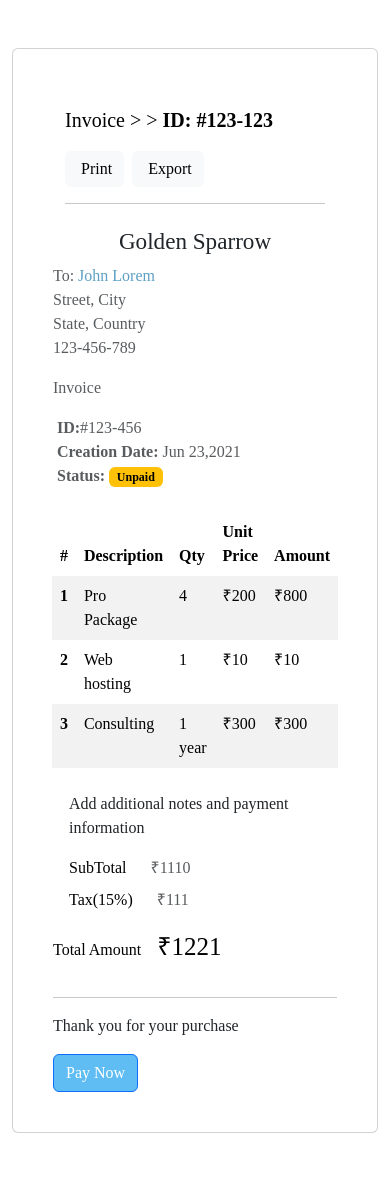
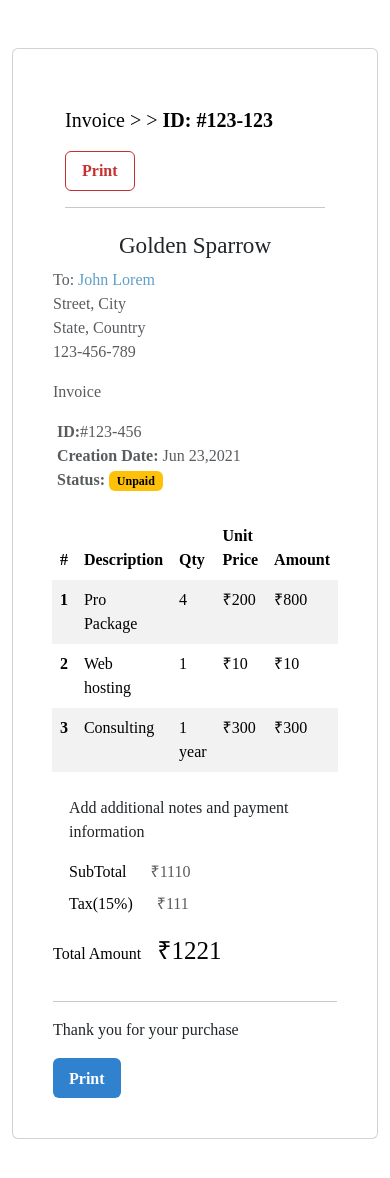
Before and after one commit to razzivofficial/golden_sparrow, a React (Create React App) app: page / in a window 390 px wide. Shown: the top 1178 px of the page. Built offline with nearby package versions, Linux system fonts and the light colour scheme; a web font is replaced by a local one.

Commit message:
Invoice updated and responsive

```diff
--- a/src/pages/invoice/Invoice.jsx
+++ b/src/pages/invoice/Invoice.jsx
@@ -5,14 +5,13 @@ import {
   MDBContainer,
   MDBRow,
   MDBCol,
-  MDBBtn,
   MDBIcon,
   MDBTypography,
   MDBTable,
   MDBTableHead,
   MDBTableBody,
 } from "mdb-react-ui-kit";
-
+import { Button, ChakraProvider } from "@chakra-ui/react";
 export default function Invoice() {
   return (
     <MDBContainer className="py-5">
@@ -26,27 +25,11 @@ export default function Invoice() {
                 </p>
               </MDBCol>
               <MDBCol xl="3" className="float-end">
-                <MDBBtn
-                  color="light"
-                  ripple="dark"
-                  className="text-capitalize border-0"
-                >
-                  <MDBIcon fas icon="print" color="primary" className="me-1" />
-                  Print
-                </MDBBtn>
-                <MDBBtn
-                  color="light"
-                  ripple="dark"
-                  className="text-capitalize border-0 ms-2"
-                >
-                  <MDBIcon
-                    far
-                    icon="file-pdf"
-                    color="danger"
-                    className="me-1"
-                  />
-                  Export
-                </MDBBtn>
+                <ChakraProvider>
+                  <Button colorScheme="red" variant="outline">
+                    Print
+                  </Button>
+                </ChakraProvider>
                 <hr />
               </MDBCol>
             </MDBRow>
@@ -164,12 +147,11 @@ export default function Invoice() {
               <p>Thank you for your purchase</p>
             </MDBCol>
             <MDBCol xl="2">
-              <MDBBtn
-                className="text-capitalize"
-                style={{ backgroundColor: "#60bdf3" }}
-              >
-                Pay Now
-              </MDBBtn>
+              <ChakraProvider>
+                <Button colorScheme="blue" variant="solid">
+                  Print
+                </Button>
+              </ChakraProvider>
             </MDBCol>
           </MDBRow>
         </MDBCardBody>
```
